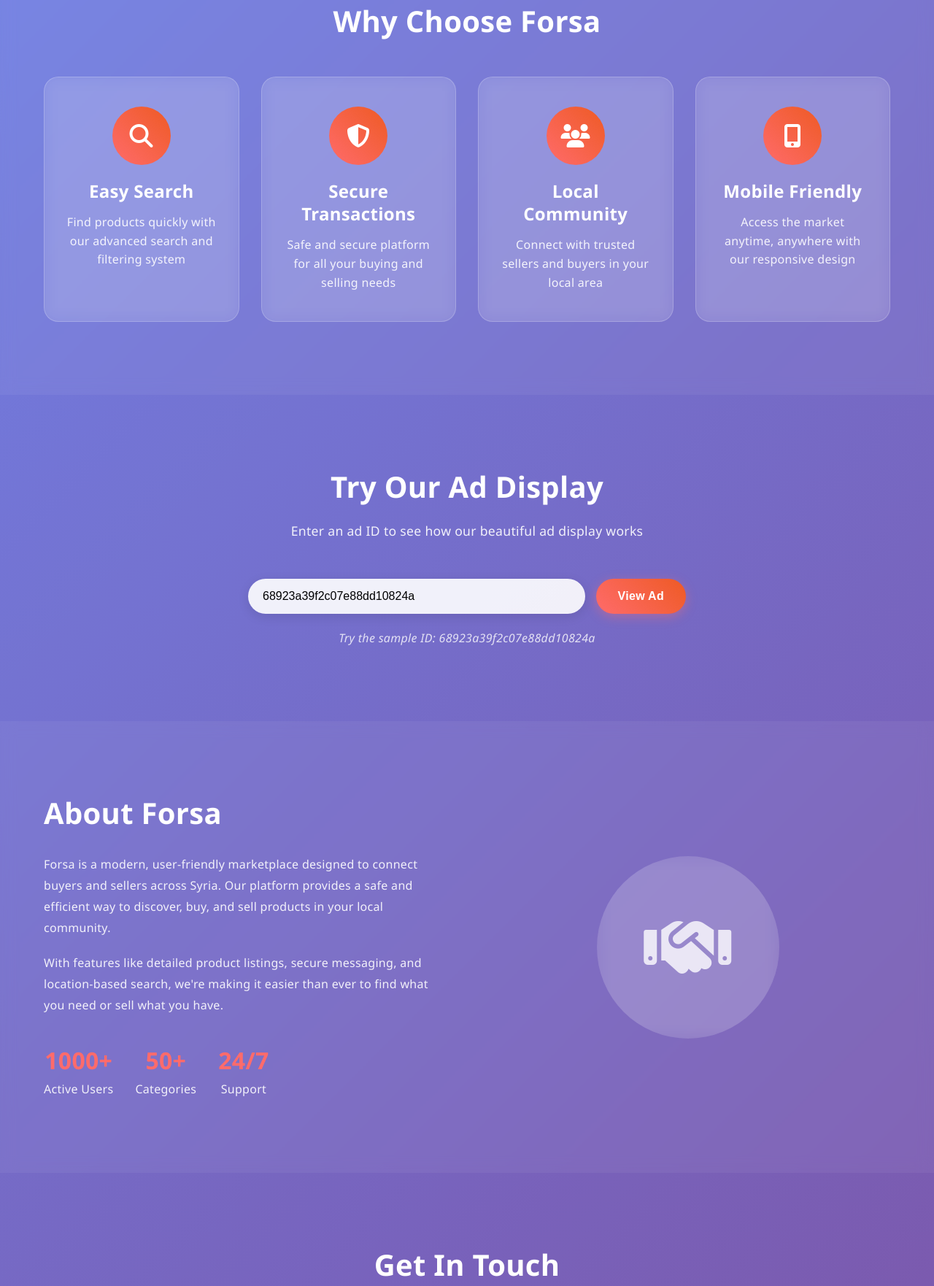
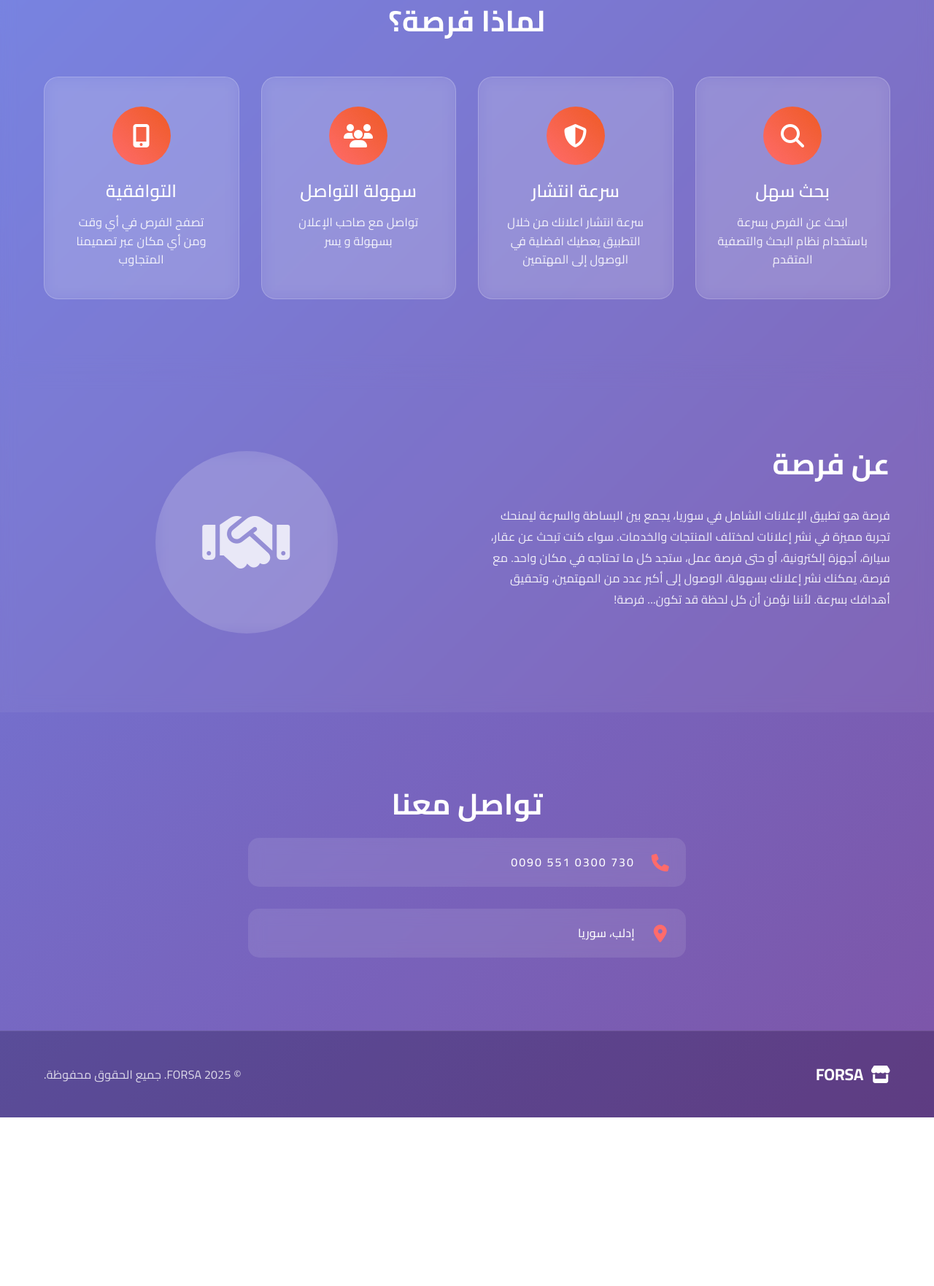
Before and after one commit to hashembadawi/forsaWeb, a website: page public/index.html in a window 1280 px wide. Shown: the part 597-2359 px from the top of the page at 73% size. After the commit the page ends 2128 px from the top, so only its background shows below. Drawn offline with Linux system fonts and the light colour scheme.

Commit message:
Update HTML content and styles for Arabic localization; adjust navigation and footer text, enhance hero section, and refine CSS for improved typography

```diff
--- a/public/index.html
+++ b/public/index.html
@@ -1,26 +1,34 @@
 <!DOCTYPE html>
-<html lang="en">
+<html lang="ar" dir="rtl">
 <head>
     <meta charset="UTF-8">
     <meta name="viewport" content="width=device-width, initial-scale=1.0">
     <title>Forsa - Welcome</title>
-    <link rel="stylesheet" href="styles.css">
-    <link href="https://fonts.googleapis.com/css2?family=Poppins:wght@300;400;500;600;700&display=swap" rel="stylesheet">
+        <link rel="stylesheet" href="styles.css">
+        <style>
+            .ltr-phone {
+                direction: ltr;
+                unicode-bidi: plaintext;
+                font-family: 'Cairo', sans-serif;
+                letter-spacing: 2px;
+            }
+        </style>
+    <link href="https://fonts.googleapis.com/css2?family=Cairo:wght@300;400;500;600;700&display=swap" rel="stylesheet">
     <link rel="stylesheet" href="https://cdnjs.cloudflare.com/ajax/libs/font-awesome/6.4.0/css/all.min.css">
 </head>
-<body>
+<body style="font-family: 'Cairo', sans-serif;">
     <!-- Navigation -->
     <nav class="navbar">
         <div class="nav-container">
             <div class="nav-logo">
                 <i class="fas fa-store"></i>
-                <span>Forsa</span>
+                <span>FORSA</span>
             </div>
             <div class="nav-menu">
-                <a href="/" class="nav-link active">Home</a>
-                <a href="#about" class="nav-link">About</a>
-                <a href="#features" class="nav-link">Features</a>
-                <a href="#contact" class="nav-link">Contact</a>
+                <a href="/" class="nav-link active">الرئيسية</a>
+                <a href="#about" class="nav-link">حول</a>
+                <a href="#features" class="nav-link">المميزات</a>
+                <a href="#contact" class="nav-link">تواصل معنا</a>
             </div>
             <div class="nav-toggle">
                 <span class="bar"></span>
@@ -34,11 +42,10 @@
     <section class="hero">
         <div class="hero-container">
             <div class="hero-content">
-                <h1 class="hero-title">Welcome to Forsa</h1>
-                <p class="hero-subtitle">Discover amazing products and connect with local sellers in Forsa</p>
+                <h1 class="hero-title">مرحباً بكم في منصة فرصة</h1>
+                <p class="hero-subtitle">فرصة هي منصّة إعلانات متكاملة تتيح لك نشر إعلانات لمختلف المنتجات والخدمات، بالإضافة إلى نشر إعلانات فرص العمل بسهولة وسرعة</p>
                 <div class="hero-buttons">
-                    <a href="#demo" class="btn btn-primary">Explore Ads</a>
-                    <a href="#about" class="btn btn-secondary">Learn More</a>
+                    <a href="#about" class="btn btn-secondary">اعرف المزيد</a>
                 </div>
             </div>
             <div class="hero-image">
@@ -52,76 +59,52 @@
     <!-- Features Section -->
     <section id="features" class="features">
         <div class="container">
-            <h2 class="section-title">Why Choose Forsa</h2>
+            <h2 class="section-title">لماذا فرصة؟</h2>
             <div class="features-grid">
                 <div class="feature-card">
                     <div class="feature-icon">
                         <i class="fas fa-search"></i>
                     </div>
-                    <h3>Easy Search</h3>
-                    <p>Find products quickly with our advanced search and filtering system</p>
+                    <h3>بحث سهل</h3>
+                    <p>ابحث عن الفرص بسرعة باستخدام نظام البحث والتصفية المتقدم</p>
                 </div>
                 <div class="feature-card">
                     <div class="feature-icon">
                         <i class="fas fa-shield-alt"></i>
                     </div>
-                    <h3>Secure Transactions</h3>
-                    <p>Safe and secure platform for all your buying and selling needs</p>
+                    <h3>سرعة انتشار</h3>
+                    <p>سرعة انتشار اعلانك من خلال التطبيق يعطيك افضلية في الوصول إلى المهتمين</p>
                 </div>
                 <div class="feature-card">
                     <div class="feature-icon">
                         <i class="fas fa-users"></i>
                     </div>
-                    <h3>Local Community</h3>
-                    <p>Connect with trusted sellers and buyers in your local area</p>
+                    <h3>سهولة التواصل</h3>
+                    <p>تواصل مع صاحب الإعلان بسهولة و يسر </p>
                 </div>
                 <div class="feature-card">
                     <div class="feature-icon">
                         <i class="fas fa-mobile-alt"></i>
                     </div>
-                    <h3>Mobile Friendly</h3>
-                    <p>Access the market anytime, anywhere with our responsive design</p>
+                    <h3>التوافقية</h3>
+                    <p>تصفح الفرص في أي وقت ومن أي مكان عبر تصميمنا المتجاوب</p>
                 </div>
             </div>
         </div>
     </section>
 
-    <!-- Demo Section -->
-    <section id="demo" class="demo">
-        <div class="container">
-            <h2 class="section-title">Try Our Ad Display</h2>
-            <p class="section-subtitle">Enter an ad ID to see how our beautiful ad display works</p>
-            <div class="demo-container">
-                <div class="demo-input">
-                    <input type="text" id="adId" placeholder="Enter Ad ID (e.g., 68923a39f2c07e88dd10824a)" value="68923a39f2c07e88dd10824a">
-                    <button onclick="viewAd()" class="btn btn-primary">View Ad</button>
-                </div>
-                <p class="demo-note">Try the sample ID: 68923a39f2c07e88dd10824a</p>
-            </div>
-        </div>
-    </section>
+    <!-- Demo section removed as requested -->
 
     <!-- About Section -->
     <section id="about" class="about">
         <div class="container">
             <div class="about-content">
                 <div class="about-text">
-                    <h2>About Forsa</h2>
-                    <p>Forsa is a modern, user-friendly marketplace designed to connect buyers and sellers across Syria. Our platform provides a safe and efficient way to discover, buy, and sell products in your local community.</p>
-                    <p>With features like detailed product listings, secure messaging, and location-based search, we're making it easier than ever to find what you need or sell what you have.</p>
+                    <h2>عن فرصة</h2>
+                    <p>فرصة هو تطبيق الإعلانات الشامل في سوريا، يجمع بين البساطة والسرعة ليمنحك تجربة مميزة في نشر إعلانات لمختلف المنتجات والخدمات. سواء كنت تبحث عن عقار، سيارة، أجهزة إلكترونية، أو حتى فرصة عمل، ستجد كل ما تحتاجه في مكان واحد.
+مع فرصة، يمكنك نشر إعلانك بسهولة، الوصول إلى أكبر عدد من المهتمين، وتحقيق أهدافك بسرعة. لأننا نؤمن أن كل لحظة قد تكون... فرصة!</p>
                     <div class="about-stats">
-                        <div class="stat">
-                            <h3>1000+</h3>
-                            <p>Active Users</p>
-                        </div>
-                        <div class="stat">
-                            <h3>50+</h3>
-                            <p>Categories</p>
-                        </div>
-                        <div class="stat">
-                            <h3>24/7</h3>
-                            <p>Support</p>
-                        </div>
+                        <!-- Stats removed as requested -->
                     </div>
                 </div>
                 <div class="about-image">
@@ -136,20 +119,16 @@
     <!-- Contact Section -->
     <section id="contact" class="contact">
         <div class="container">
-            <h2 class="section-title">Get In Touch</h2>
+            <h2 class="section-title">تواصل معنا</h2>
             <div class="contact-content">
                 <div class="contact-info">
                     <div class="contact-item">
-                        <i class="fas fa-envelope"></i>
-                        <span>contact@Forsa.com</span>
-                    </div>
-                    <div class="contact-item">
                         <i class="fas fa-phone"></i>
-                        <span>+963 XX XXX XXXX</span>
+                        <span class="ltr-phone">0090 551 0300 730</span>
                     </div>
                     <div class="contact-item">
                         <i class="fas fa-map-marker-alt"></i>
-                        <span>Idleb, Syria</span>
+                        <span>إدلب، سوريا</span>
                     </div>
                 </div>
             </div>
@@ -162,13 +141,14 @@
             <div class="footer-content">
                 <div class="footer-logo">
                     <i class="fas fa-store"></i>
-                    <span>Forsa</span>
+                    <span>FORSA</span>
                 </div>
-                <p>&copy; 2025 Forsa. All rights reserved.</p>
+                <p>&copy; 2025 FORSA. جميع الحقوق محفوظة.</p>
             </div>
         </div>
     </footer>
 
     <script src="script.js"></script>
+    <!-- goToAdPage script removed as requested -->
 </body>
 </html>
--- a/public/styles.css
+++ b/public/styles.css
@@ -209,7 +209,7 @@
 }
 
 .hero-title {
-    font-size: 3.5rem;
+    font-size: 3rem;
     font-weight: 700;
     margin-bottom: 20px;
     line-height: 1.2;
```
Also changed, not shown: public/ad.html (+25 -13 lines).
